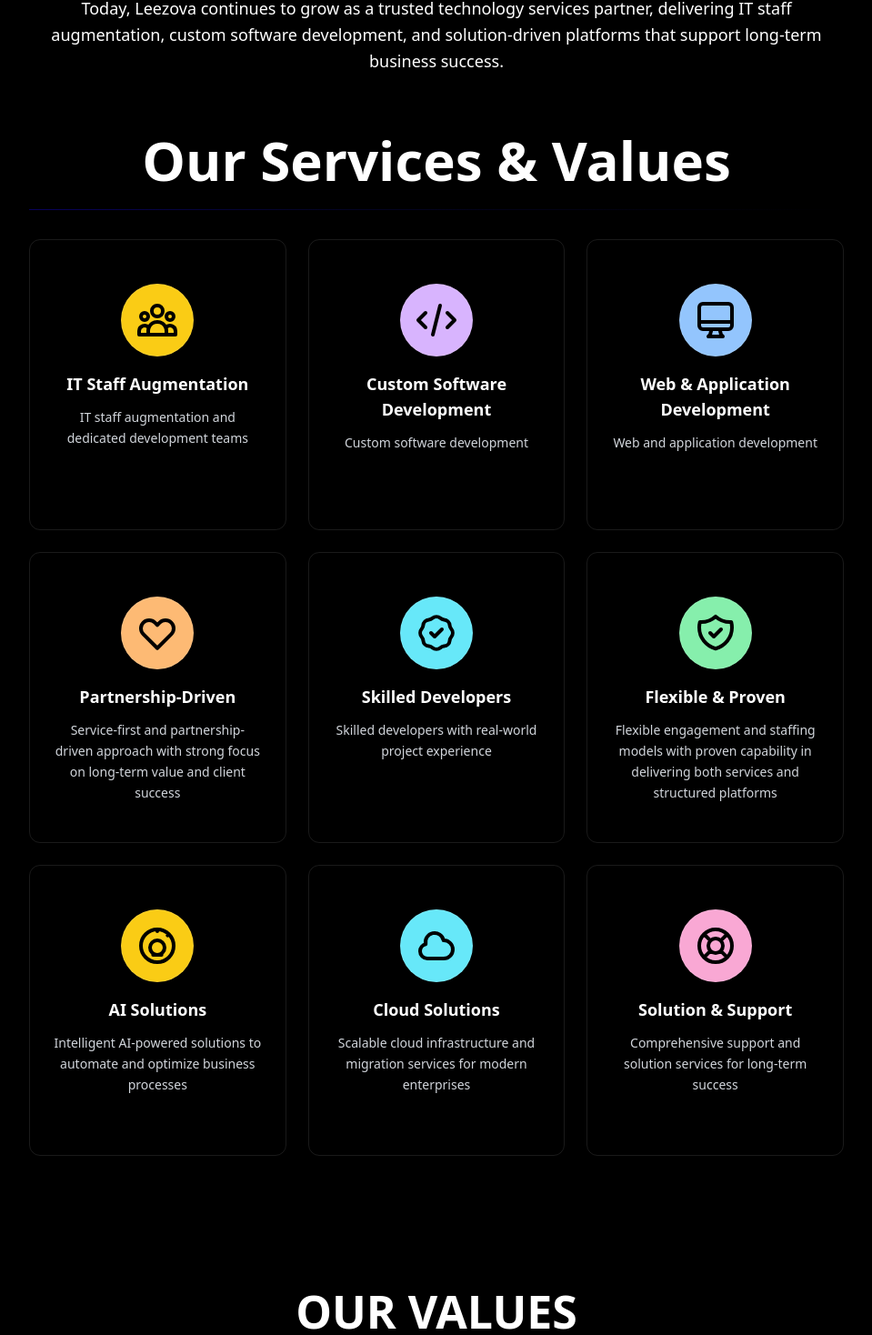
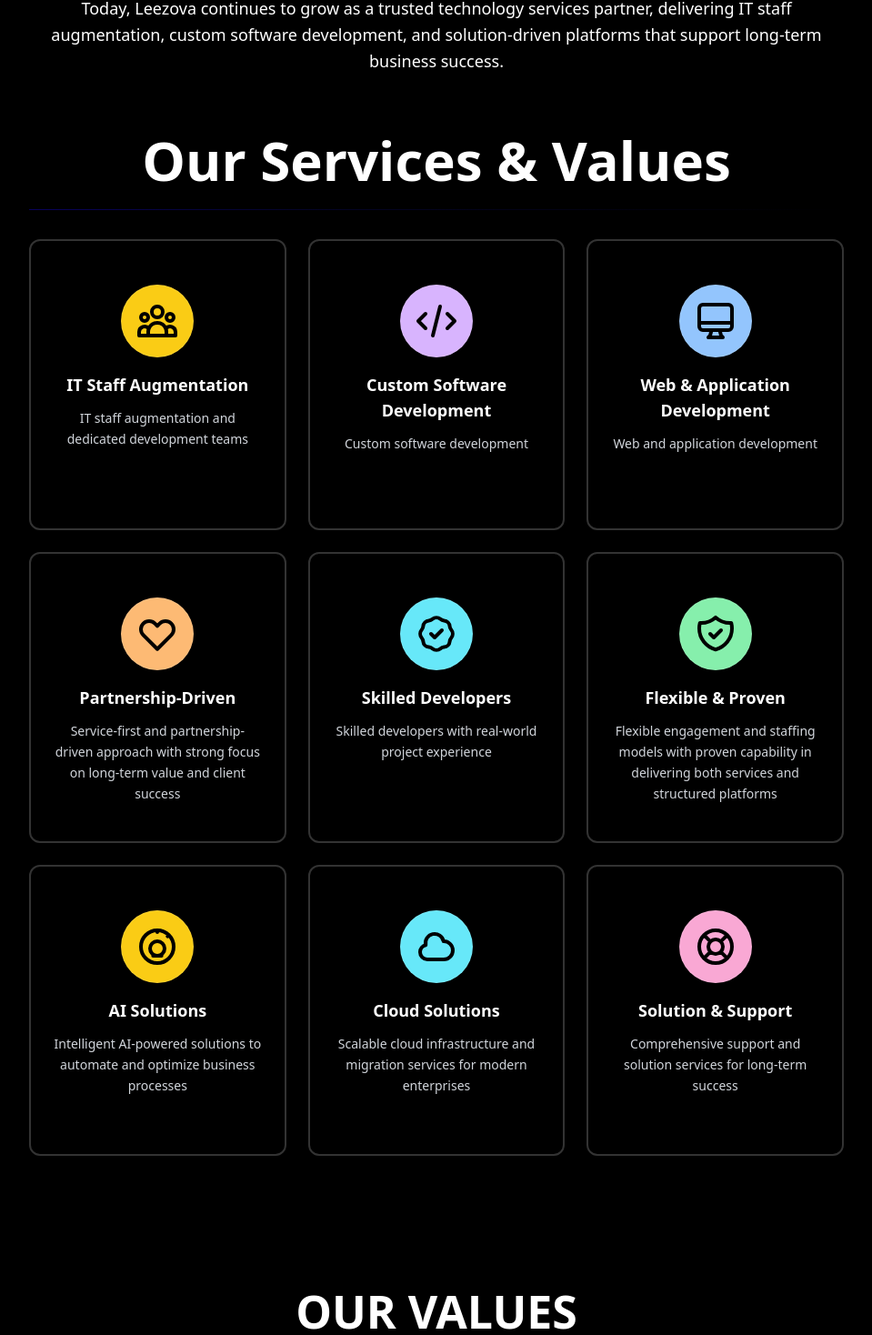
Before and after one commit to lakshya-porwal/Leezova-Web-New, a React (Vite) app: page /aboutUs in a window 1280 px wide. Shown: the part 1277-2745 px from the top of the page at 91% size, without its empty margins (160-1119 px from the left). Built offline with nearby package versions, Linux system fonts and the light colour scheme; no server answers.

Commit message:
enhanced borders

```diff
--- a/src/aboutUs/subPages/OurMission.tsx
+++ b/src/aboutUs/subPages/OurMission.tsx
@@ -146,7 +146,7 @@ export default function OurMission() {
             </div>
             <div className="grid grid-cols-1 md:grid-cols-3 lg:grid-cols-3 xl:grid-cols-3 gap-6">
               {/* Card 1 - IT Staff Augmentation */}
-              <div className="relative rounded-xl overflow-hidden backdrop-blur-md border border-white/10 transition-all duration-300 group p-6 pt-12 min-h-[320px] flex flex-col">
+              <div className="relative rounded-xl overflow-hidden backdrop-blur-md border-2 border-white/20 transition-all duration-300 group p-6 pt-12 min-h-[320px] flex flex-col">
                 <div
                   className="absolute inset-0 opacity-0 group-hover:opacity-100 transition-opacity duration-300 pointer-events-none"
                   style={{
@@ -179,7 +179,7 @@ export default function OurMission() {
               </div>
 
               {/* Card 2 - Custom Software */}
-              <div className="relative rounded-xl overflow-hidden backdrop-blur-md border border-white/10 transition-all duration-300 group p-6 pt-12 min-h-[320px] flex flex-col">
+              <div className="relative rounded-xl overflow-hidden backdrop-blur-md border-2 border-white/20 transition-all duration-300 group p-6 pt-12 min-h-[320px] flex flex-col">
                 <div
                   className="absolute inset-0 opacity-0 group-hover:opacity-100 transition-opacity duration-300 pointer-events-none"
                   style={{
@@ -212,7 +212,7 @@ export default function OurMission() {
               </div>
 
               {/* Card 3 - Web & Mobile */}
-              <div className="relative rounded-xl overflow-hidden backdrop-blur-md border border-white/10 transition-all duration-300 group p-6 pt-12 min-h-[320px] flex flex-col">
+              <div className="relative rounded-xl overflow-hidden backdrop-blur-md border-2 border-white/20 transition-all duration-300 group p-6 pt-12 min-h-[320px] flex flex-col">
                 <div
                   className="absolute inset-0 opacity-0 group-hover:opacity-100 transition-opacity duration-300 pointer-events-none"
                   style={{
@@ -245,7 +245,7 @@ export default function OurMission() {
               </div>
 
               {/* Card 4 - Partnership Approach */}
-              <div className="relative rounded-xl overflow-hidden backdrop-blur-md border border-white/10 transition-all duration-300 group p-6 pt-12 min-h-[320px] flex flex-col">
+              <div className="relative rounded-xl overflow-hidden backdrop-blur-md border-2 border-white/20 transition-all duration-300 group p-6 pt-12 min-h-[320px] flex flex-col">
                 <div
                   className="absolute inset-0 opacity-0 group-hover:opacity-100 transition-opacity duration-300 pointer-events-none"
                   style={{
@@ -279,7 +279,7 @@ export default function OurMission() {
               </div>
 
               {/* Card 5 - Skilled Team */}
-              <div className="relative rounded-xl overflow-hidden backdrop-blur-md border border-white/10 transition-all duration-300 group p-6 pt-12 min-h-[320px] flex flex-col">
+              <div className="relative rounded-xl overflow-hidden backdrop-blur-md border-2 border-white/20 transition-all duration-300 group p-6 pt-12 min-h-[320px] flex flex-col">
                 <div
                   className="absolute inset-0 opacity-0 group-hover:opacity-100 transition-opacity duration-300 pointer-events-none"
                   style={{
@@ -312,7 +312,7 @@ export default function OurMission() {
               </div>
 
               {/* Card 6 - Flexible & Proven */}
-              <div className="relative rounded-xl overflow-hidden backdrop-blur-md border border-white/10 transition-all duration-300 group p-6 pt-12 min-h-[320px] flex flex-col">
+              <div className="relative rounded-xl overflow-hidden backdrop-blur-md border-2 border-white/20 transition-all duration-300 group p-6 pt-12 min-h-[320px] flex flex-col">
                 <div
                   className="absolute inset-0 opacity-0 group-hover:opacity-100 transition-opacity duration-300 pointer-events-none"
                   style={{
@@ -347,7 +347,7 @@ export default function OurMission() {
               </div>
 
               {/* Card 7 - AI Solutions */}
-              <div className="relative rounded-xl overflow-hidden backdrop-blur-md border border-white/10 transition-all duration-300 group p-6 pt-12 min-h-[320px] flex flex-col">
+              <div className="relative rounded-xl overflow-hidden backdrop-blur-md border-2 border-white/20 transition-all duration-300 group p-6 pt-12 min-h-[320px] flex flex-col">
                 <div
                   className="absolute inset-0 opacity-0 group-hover:opacity-100 transition-opacity duration-300 pointer-events-none"
                   style={{
@@ -380,7 +380,7 @@ export default function OurMission() {
               </div>
 
               {/* Card 8 - Cloud Solutions */}
-              <div className="relative rounded-xl overflow-hidden backdrop-blur-md border border-white/10 transition-all duration-300 group p-6 pt-12 min-h-[320px] flex flex-col">
+              <div className="relative rounded-xl overflow-hidden backdrop-blur-md border-2 border-white/20 transition-all duration-300 group p-6 pt-12 min-h-[320px] flex flex-col">
                 <div
                   className="absolute inset-0 opacity-0 group-hover:opacity-100 transition-opacity duration-300 pointer-events-none"
                   style={{
@@ -413,7 +413,7 @@ export default function OurMission() {
               </div>
 
               {/* Card 9 - Solution & Support */}
-              <div className="relative rounded-xl overflow-hidden backdrop-blur-md0 border border-white/10 transition-all duration-300 group p-6 pt-12 min-h-[320px] flex flex-col">
+              <div className="relative rounded-xl overflow-hidden backdrop-blur-md0 border-2 border-white/20 transition-all duration-300 group p-6 pt-12 min-h-[320px] flex flex-col">
                 <div
                   className="absolute inset-0 opacity-0 group-hover:opacity-100 transition-opacity duration-300 pointer-events-none"
                   style={{
```
